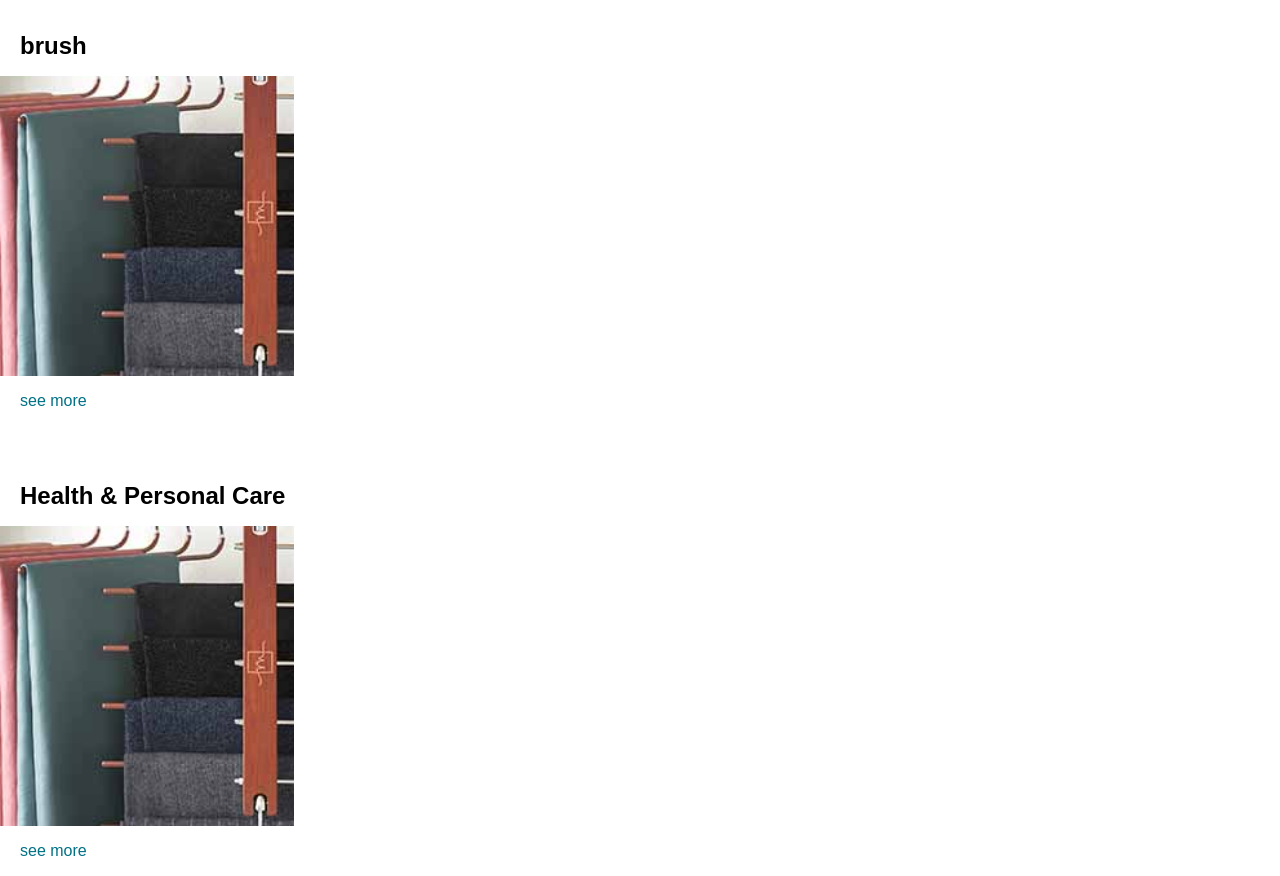
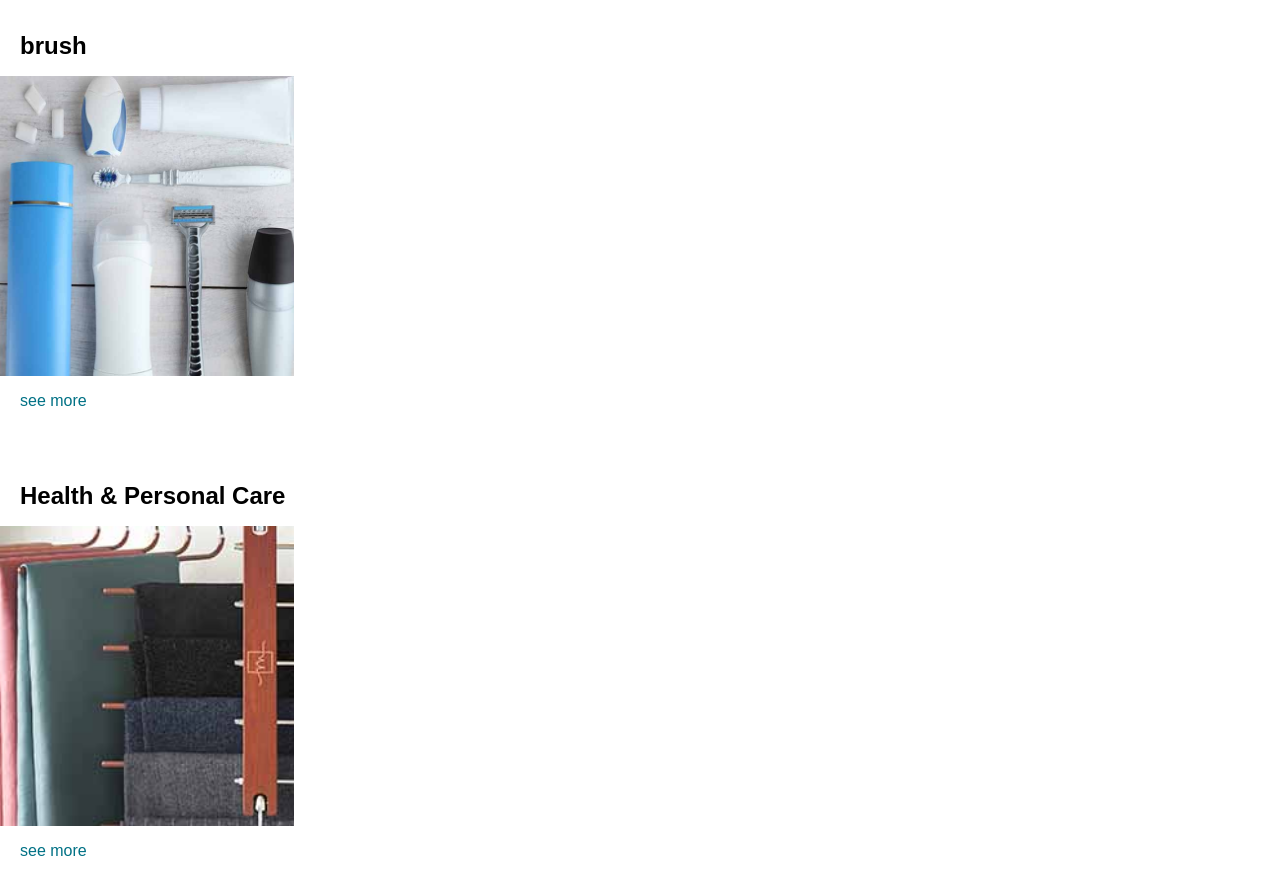
Before and after one commit to Nihar2516/amazon, a plain HTML site: page index.html in a window 1280 px wide. Shown: the part 903-1779 px from the top of the page. Drawn offline with Linux system fonts and the light colour scheme.

Commit message:
Update index.html

```diff
--- a/index.html
+++ b/index.html
@@ -92,7 +92,7 @@
     <div class="box2 box">
         <div class="box-content">
             <h2>brush</h2>
-            <div class="box-img" style="background-image: url('amazon/box1_image.jpg');"></div>
+            <div class="box-img" style="background-image: url('amazon/box2_image.jpg');"></div>
             <p>see more</p>
             </div>
     </div>
```
